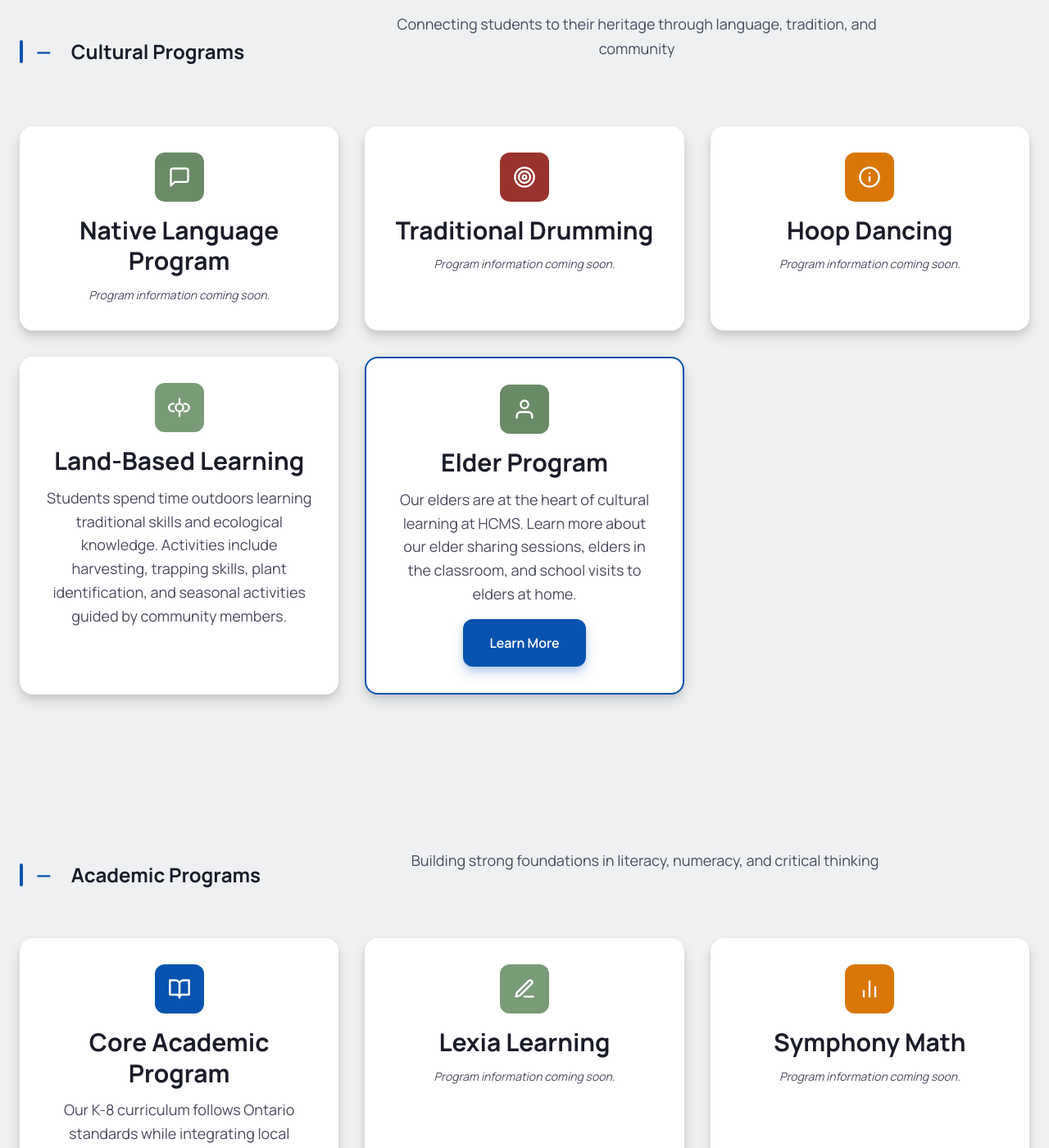
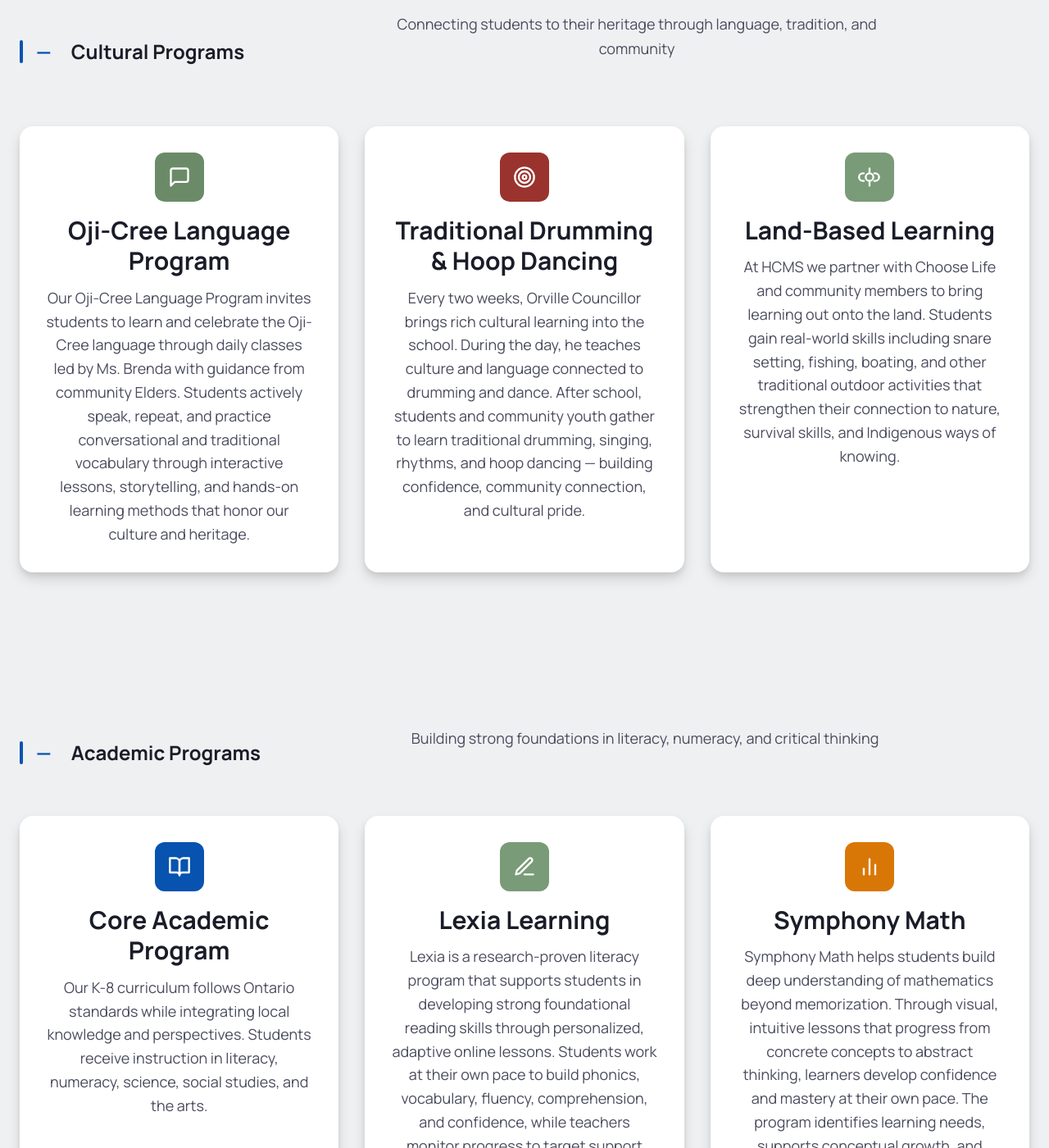
Before and after one commit to reckegabe58/HCMS, a Jekyll site: the page built from pages/programs.md, in a window 1280 px wide and 1400 px high, scrolled down 773 px. Shown: the whole window at 82% size. Built offline with Jekyll 4.4.1, drawn with Linux system fonts in a browser that asks for light colours; some of the changed text lies outside the part shown.

Commit message:
Update Programs page with real content
- Add Oji-Cree Language Program description (Ms. Brenda)
- Add Traditional Drumming & Hoop Dancing (Orville Councillor)
- Update Land-Based Learning with Choose Life partnership
- Add Lexia Learning literacy program description
- Add Symphony Math numeracy program description
- Add Alternative Education program description
- Replace Arena Program with Learn to Skate Program
- Add Barn Owl Music Program description
- Add Connected North virtual learning description
- Add Nutrition Program description
- Remove Elder Program (not currently in place)
- Remove Kitchen Services Community Program (consolidated)

```diff
--- a/pages/programs.md
+++ b/pages/programs.md
@@ -40,9 +40,9 @@ subtitle: Learning opportunities at Henry Coaster Memorial School
             <path d="M21 15a2 2 0 0 1-2 2H7l-4 4V5a2 2 0 0 1 2-2h14a2 2 0 0 1 2 2z"></path>
           </svg>
         </div>
-        <h3>Native Language Program</h3>
-        <p class="coming-soon-text">
-          <em>Program information coming soon.</em>
+        <h3>Oji-Cree Language Program</h3>
+        <p>
+          Our Oji-Cree Language Program invites students to learn and celebrate the Oji-Cree language through daily classes led by Ms. Brenda with guidance from community Elders. Students actively speak, repeat, and practice conversational and traditional vocabulary through interactive lessons, storytelling, and hands-on learning methods that honor our culture and heritage.
         </p>
       </div>
 
@@ -54,23 +54,9 @@ subtitle: Learning opportunities at Henry Coaster Memorial School
             <circle cx="12" cy="12" r="2"></circle>
           </svg>
         </div>
-        <h3>Traditional Drumming</h3>
-        <p class="coming-soon-text">
-          <em>Program information coming soon.</em>
-        </p>
-      </div>
-
-      <div class="program-card">
-        <div class="program-icon orange">
-          <svg xmlns="http://www.w3.org/2000/svg" width="32" height="32" viewBox="0 0 24 24" fill="none" stroke="currentColor" stroke-width="2" stroke-linecap="round" stroke-linejoin="round">
-            <circle cx="12" cy="12" r="10"></circle>
-            <path d="M12 16v-4"></path>
-            <path d="M12 8h.01"></path>
-          </svg>
-        </div>
-        <h3>Hoop Dancing</h3>
-        <p class="coming-soon-text">
-          <em>Program information coming soon.</em>
+        <h3>Traditional Drumming & Hoop Dancing</h3>
+        <p>
+          Every two weeks, Orville Councillor brings rich cultural learning into the school. During the day, he teaches culture and language connected to drumming and dance. After school, students and community youth gather to learn traditional drumming, singing, rhythms, and hoop dancing — building confidence, community connection, and cultural pride.
         </p>
       </div>
 
@@ -86,24 +72,8 @@ subtitle: Learning opportunities at Henry Coaster Memorial School
         </div>
         <h3>Land-Based Learning</h3>
         <p>
-          Students spend time outdoors learning traditional skills and ecological knowledge.
-          Activities include harvesting, trapping skills, plant identification, and
-          seasonal activities guided by community members.
+          At HCMS we partner with Choose Life and community members to bring learning out onto the land. Students gain real-world skills including snare setting, fishing, boating, and other traditional outdoor activities that strengthen their connection to nature, survival skills, and Indigenous ways of knowing.
         </p>
-      </div>
-
-      <div class="program-card featured-link">
-        <div class="program-icon sage">
-          <svg xmlns="http://www.w3.org/2000/svg" width="32" height="32" viewBox="0 0 24 24" fill="none" stroke="currentColor" stroke-width="2" stroke-linecap="round" stroke-linejoin="round">
-            <path d="M20 21v-2a4 4 0 0 0-4-4H8a4 4 0 0 0-4 4v2"></path>
-            <circle cx="12" cy="7" r="4"></circle>
-          </svg>
-        </div>
-        <h3>Elder Program</h3>
-        <p>
-          Our elders are at the heart of cultural learning at HCMS. Learn more about our elder sharing sessions, elders in the classroom, and school visits to elders at home.
-        </p>
-        <a href="{{ '/elders/' | relative_url }}" class="btn btn-sm btn-primary">Learn More</a>
       </div>
     </div>
   </div>
@@ -141,8 +111,8 @@ subtitle: Learning opportunities at Henry Coaster Memorial School
           </svg>
         </div>
         <h3>Lexia Learning</h3>
-        <p class="coming-soon-text">
-          <em>Program information coming soon.</em>
+        <p>
+          Lexia is a research-proven literacy program that supports students in developing strong foundational reading skills through personalized, adaptive online lessons. Students work at their own pace to build phonics, vocabulary, fluency, comprehension, and confidence, while teachers monitor progress to target support where it's needed most.
         </p>
       </div>
 
@@ -155,8 +125,8 @@ subtitle: Learning opportunities at Henry Coaster Memorial School
           </svg>
         </div>
         <h3>Symphony Math</h3>
-        <p class="coming-soon-text">
-          <em>Program information coming soon.</em>
+        <p>
+          Symphony Math helps students build deep understanding of mathematics beyond memorization. Through visual, intuitive lessons that progress from concrete concepts to abstract thinking, learners develop confidence and mastery at their own pace. The program identifies learning needs, supports conceptual growth, and strengthens number sense for lasting success.
         </p>
       </div>
     </div>
@@ -182,23 +152,8 @@ subtitle: Learning opportunities at Henry Coaster Memorial School
           </svg>
         </div>
         <h3>Alternative Education</h3>
-        <p class="coming-soon-text">
-          <em>Program information coming soon.</em>
-        </p>
-      </div>
-
-      <div class="program-card">
-        <div class="program-icon orange">
-          <svg xmlns="http://www.w3.org/2000/svg" width="32" height="32" viewBox="0 0 24 24" fill="none" stroke="currentColor" stroke-width="2" stroke-linecap="round" stroke-linejoin="round">
-            <rect x="3" y="4" width="18" height="18" rx="2" ry="2"></rect>
-            <line x1="16" y1="2" x2="16" y2="6"></line>
-            <line x1="8" y1="2" x2="8" y2="6"></line>
-            <line x1="3" y1="10" x2="21" y2="10"></line>
-          </svg>
-        </div>
-        <h3>Youth & Weekend Program</h3>
-        <p class="coming-soon-text">
-          <em>Program information coming soon.</em>
+        <p>
+          Our Alternative Education program supports students who may struggle in traditional school settings by meeting them where they are most comfortable. Staff collaborate with each student to create personalized learning plans that respect their strengths, interests, and goals — ensuring every learner can succeed and feel confident in their educational journey.
         </p>
       </div>
 
@@ -206,12 +161,12 @@ subtitle: Learning opportunities at Henry Coaster Memorial School
         <div class="program-icon green">
           <svg xmlns="http://www.w3.org/2000/svg" width="32" height="32" viewBox="0 0 24 24" fill="none" stroke="currentColor" stroke-width="2" stroke-linecap="round" stroke-linejoin="round">
             <circle cx="12" cy="12" r="10"></circle>
-            <polyline points="12 6 12 12 16 14"></polyline>
+            <path d="M12 8v4l2 2"></path>
           </svg>
         </div>
-        <h3>Arena Program</h3>
-        <p class="coming-soon-text">
-          <em>Program information coming soon.</em>
+        <h3>Learn to Skate Program</h3>
+        <p>
+          During the colder months, classes attend the local arena for our Learn to Skate Program. Students spend mornings developing skating skills and foundational hockey techniques in a supportive environment that encourages physical fitness, balance, coordination, and enjoyment on the ice.
         </p>
       </div>
 
@@ -277,8 +232,8 @@ subtitle: Learning opportunities at Henry Coaster Memorial School
           </svg>
         </div>
         <h3>Barn Owl Music Program</h3>
-        <p class="coming-soon-text">
-          <em>Program information coming soon.</em>
+        <p>
+          The Barn Owl Music Program brings daily music instruction to our school! Students enjoy one-on-one piano lessons, ukulele skills, rhythm practice, and group music activities that foster creativity, musicality, and confidence. From fundamentals to performance skills, this program makes music a joyful part of every day.
         </p>
       </div>
 
@@ -291,8 +246,8 @@ subtitle: Learning opportunities at Henry Coaster Memorial School
           </svg>
         </div>
         <h3>Connected North</h3>
-        <p class="coming-soon-text">
-          <em>Program information coming soon.</em>
+        <p>
+          Connected North provides our students with access to engaging virtual learning experiences through a dynamic online platform. This program connects HCMS learners with expert educators and culturally relevant lessons, activities, and collaborations, bringing the world into our classroom and expanding opportunities beyond traditional boundaries.
         </p>
       </div>
     </div>
@@ -319,22 +274,8 @@ subtitle: Learning opportunities at Henry Coaster Memorial School
           </svg>
         </div>
         <h3>Nutrition Program</h3>
-        <p class="coming-soon-text">
-          <em>Program information coming soon.</em>
-        </p>
-      </div>
-
-      <div class="program-card">
-        <div class="program-icon sage">
-          <svg xmlns="http://www.w3.org/2000/svg" width="32" height="32" viewBox="0 0 24 24" fill="none" stroke="currentColor" stroke-width="2" stroke-linecap="round" stroke-linejoin="round">
-            <path d="M3 2v7c0 1.1.9 2 2 2h4a2 2 0 0 0 2-2V2"></path>
-            <path d="M7 2v20"></path>
-            <path d="M21 15V2v0a5 5 0 0 0-5 5v6c0 1.1.9 2 2 2h3Zm0 0v7"></path>
-          </svg>
-        </div>
-        <h3>Kitchen Services Community Program</h3>
-        <p class="coming-soon-text">
-          <em>Program information coming soon.</em>
+        <p>
+          Our Nutrition Program ensures every student has access to healthy meals each day, with hot and cold breakfasts and lunches prepared by our community chef. Good food fuels learning — promoting concentration, well-being, and growth for all students.
         </p>
       </div>
     </div>
```
